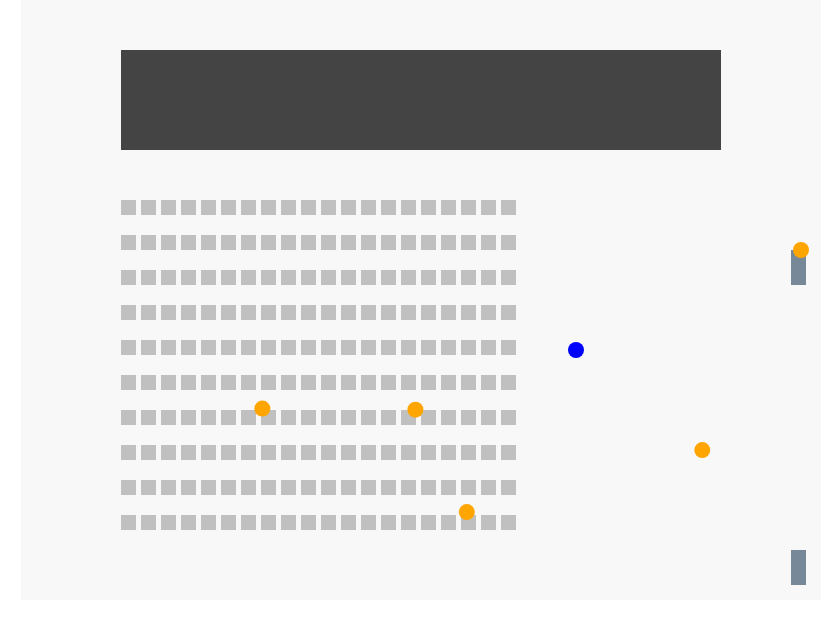
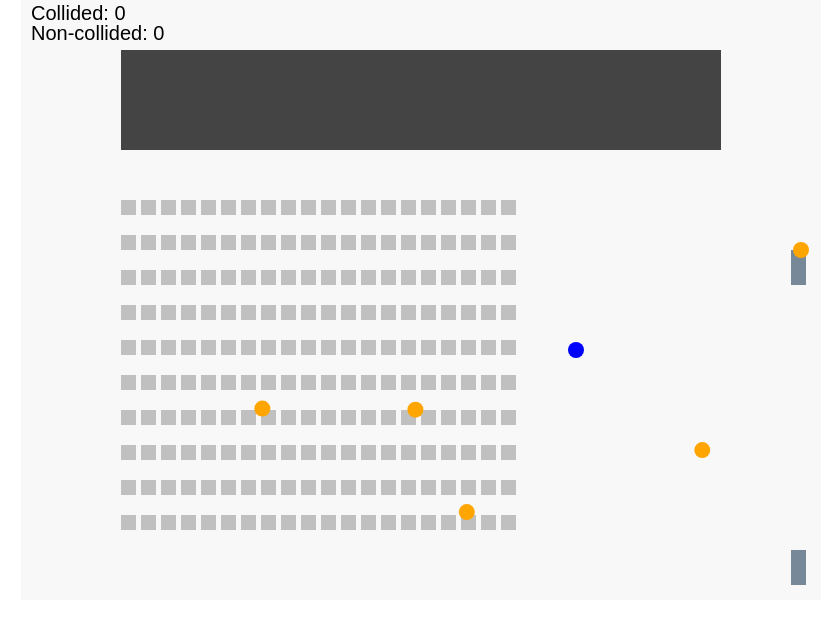
Before and after one commit to IFilkov/RunnerVolonter, a plain HTML site: page index.html in a window 1280 px wide. Shown: the whole page, without its empty margins (219-1059 px from the left). Drawn offline with Linux system fonts and the light colour scheme.

Commit message:
Update index.html рабочая версия

```diff
--- a/index.html
+++ b/index.html
@@ -1,6 +1,5 @@
 <!DOCTYPE html>
 <html>
-
   <head>
     <style>
       * {
@@ -20,8 +19,8 @@
     <canvas id="canvas" width="800" height="600"></canvas>
 
     <script>
-    let canvas = document.getElementById('canvas');
-    let ctx = canvas.getContext('2d');
+      let canvas = document.getElementById("canvas");
+      let ctx = canvas.getContext("2d");
 
       let keysPressed = {};
       let seats = new Array(200).fill(false);
@@ -31,7 +30,7 @@
         x: canvas.width - 245,
         y: 350,
         radius: 8,
-      speed: 2
+        speed: 2,
       };
 
       function drawSeats(startX, startY, rows, cols) {
@@ -43,9 +42,9 @@
         for (let i = 0; i < rows; i++) {
           for (let j = 0; j < cols; j++) {
             if (!seats[i * cols + j]) {
-            ctx.fillStyle = '#c0c0c0';
+              ctx.fillStyle = "#c0c0c0";
             } else {
-            ctx.fillStyle = '#006400';
+              ctx.fillStyle = "#006400";
             }
             let x = startX + j * (seatWidth + seatGap);
             let y = startY + i * (seatHeight + seatGap + rowGap);
@@ -57,39 +56,48 @@
       function findFreeSeat() {
         const availableSeatsIndices = seats
           .map((taken, index) => ({ taken, index }))
-        .filter(seat => !seat.taken)
-        .map(seat => seat.index);
+          .filter((seat) => !seat.taken)
+          .map((seat) => seat.index);
 
         if (availableSeatsIndices.length === 0) {
           return -1; // Если свободных мест нет, возвращаем -1
         }
 
         // Возвращаем случайный индекс из списка свободных мест
-      const randomIndex = Math.floor(Math.random() * availableSeatsIndices.length);
+        const randomIndex = Math.floor(
+          Math.random() * availableSeatsIndices.length
+        );
         return availableSeatsIndices[randomIndex];
       }
 
       function drawStage(x, y, width, height) {
-      ctx.fillStyle = '#444444';
+        ctx.fillStyle = "#444444";
         ctx.fillRect(x, y, width, height);
       }
 
       function drawEntrance(x, y, width, height) {
-      ctx.fillStyle = '#778899';
+        ctx.fillStyle = "#778899";
         ctx.fillRect(x, y, width, height);
       }
 
       function drawSpectators() {
-      spectators.forEach(spectator => {
+        spectators.forEach((spectator) => {
           ctx.fillStyle = spectator.color;
           ctx.beginPath();
-        ctx.arc(spectator.x, spectator.y, spectator.radius, 0, Math.PI * 2, true);
+          ctx.arc(
+            spectator.x,
+            spectator.y,
+            spectator.radius,
+            0,
+            Math.PI * 2,
+            true
+          );
           ctx.fill();
         });
       }
 
       function drawHero() {
-      ctx.fillStyle = '#0000FF';
+        ctx.fillStyle = "#0000FF";
         ctx.beginPath();
         ctx.arc(hero.x, hero.y, hero.radius, 0, Math.PI * 2, true);
         ctx.fill();
@@ -104,13 +112,14 @@
         let upperEntranceY = 250; // Высота на холсте для верхнего входа.
         let lowerEntranceY = canvas.height - 60; // Высота на холсте для нижнего входа.
         // Инициализируем потенциальных зрителей
-      for (let i = 0; i < 180; i++) { // 108 зрителей, как последний уменьшенный на 40% объем
-        let y = i % 2 === 0 ? upperEntranceY : lowerEntranceY // чередуем входы
+        for (let i = 0; i < 180; i++) {
+          // 108 зрителей, как последний уменьшенный на 40% объем
+          let y = i % 2 === 0 ? upperEntranceY : lowerEntranceY; // чередуем входы
           potentialSpectators.push({
             x: entranceX,
             y: y,
             radius: 8,
-          color: 'orange',
+            color: "orange",
             speed: Math.random() * 2 + 1,
             targetSeat: -1, // Начальное место пока не определено
             isSeated: false,
@@ -177,21 +186,17 @@
         // Если расстояние между центрами кругов меньше суммы радиусов, произошла коллизия
         return distance < hero.radius + spectator.radius;
       }
+      let collidedSpectators = 0;
+      let nonCollidedSpectators = 0;
       let startX = 100; // X координата начала строчки сидений
       let startY = 200; // Y координата начала строчки сидений
+
       function updateSpectators() {
         spectators.forEach((spectator) => {
           if (!spectator.isSeated) {
-          // Если у зрителя нет целевого места, находим для него свободное место
-          if (!spectator.isSeated && checkCollisionWithHero(spectator)) {
-            spectator.color = 'green'; // При коллизии перекрашиваем зрителя в зеленый
-          }
             if (spectator.targetSeat === -1) {
               spectator.targetSeat = findFreeSeat();
-          }
-
-          // Если свободное место не найдено (все места заняты), зритель останется на месте
-          if (spectator.targetSeat !== -1) {
+            } else {
               let seatWidth = 15;
               let seatHeight = 15;
               let seatGap = 5; // Промежуток между сидениями
@@ -200,23 +205,33 @@
               let targetRow = Math.floor(spectator.targetSeat / 20);
               let targetCol = spectator.targetSeat % 20;
               let targetX = startX + targetCol * (seatWidth + seatGap);
-            let targetY = startY + targetRow * (seatHeight + seatGap + rowGap);
+              let targetY =
+                startY + targetRow * (seatHeight + seatGap + rowGap);
 
-            // Двигаем зрителя к его целевому сидению
               if (Math.abs(spectator.x - targetX) > spectator.speed) {
-              spectator.x += Math.sign(targetX - spectator.x) * spectator.speed;
+                spectator.x +=
+                  Math.sign(targetX - spectator.x) * spectator.speed;
               }
               if (Math.abs(spectator.y - targetY) > spectator.speed) {
-              spectator.y += Math.sign(targetY - spectator.y) * spectator.speed;
+                spectator.y +=
+                  Math.sign(targetY - spectator.y) * spectator.speed;
               }
               spectator.y += (Math.random() - 0.5) * 5;
-            // Проверяем, достиг ли зритель своего места
+
               if (
                 Math.abs(spectator.x - targetX) < 1 &&
                 Math.abs(spectator.y - targetY) < 1
               ) {
                 seats[spectator.targetSeat] = true; // Место занято
                 spectator.isSeated = true; // Зритель сел
+
+                // Проверяем коллизию при занятии места
+                if (checkCollisionWithHero(spectator)) {
+                  spectator.color = "green"; // При коллизии перекрашиваем зрителя в зеленый
+                  collidedSpectators++; // Увеличиваем счетчик вошедших в коллизию зрителей
+                } else {
+                  nonCollidedSpectators++; // Увеличиваем счетчик не вошедших в коллизию зрителей
+                }
               }
             }
           }
@@ -224,13 +239,26 @@
       }
 
       function updateHeroPosition() {
-      if (keysPressed['ArrowLeft']) hero.x -= hero.speed;
-      if (keysPressed['ArrowRight']) hero.x += hero.speed;
-      if (keysPressed['ArrowUp']) hero.y -= hero.speed;
-      if (keysPressed['ArrowDown']) hero.y += hero.speed;
+        if (keysPressed["ArrowLeft"]) hero.x -= hero.speed;
+        if (keysPressed["ArrowRight"]) hero.x += hero.speed;
+        if (keysPressed["ArrowUp"]) hero.y -= hero.speed;
+        if (keysPressed["ArrowDown"]) hero.y += hero.speed;
 
-      hero.x = Math.max(hero.radius, Math.min(canvas.width - hero.radius, hero.x));
-      hero.y = Math.max(hero.radius, Math.min(canvas.height - hero.radius, hero.y));
+        hero.x = Math.max(
+          hero.radius,
+          Math.min(canvas.width - hero.radius, hero.x)
+        );
+        hero.y = Math.max(
+          hero.radius,
+          Math.min(canvas.height - hero.radius, hero.y)
+        );
+        // Проверяем коллизии с зрителями
+        spectators.forEach((spectator) => {
+          if (!spectator.isSeated && checkCollisionWithHero(spectator)) {
+            spectator.color = "green"; // При коллизии перекрашиваем зрителя в зеленый
+            collidedSpectators++; // Увеличиваем счетчик вошедших в коллизию зрителей
+          }
+        });
       }
 
       function gameLoop() {
@@ -244,22 +272,24 @@
         updateSpectators();
         updateHeroPosition();
         drawHero();
+        // Отрисовка счетчиков
+        ctx.fillStyle = "#000";
+        ctx.font = "20px Arial";
+        ctx.fillText(`Collided: ${collidedSpectators}`, 10, 20);
+        ctx.fillText(`Non-collided: ${nonCollidedSpectators}`, 10, 40);
         requestAnimationFrame(gameLoop);
       }
 
-    window.addEventListener('keydown', (e) => {
+      window.addEventListener("keydown", (e) => {
         keysPressed[e.key] = true;
       });
 
-    window.addEventListener('keyup', (e) => {
+      window.addEventListener("keyup", (e) => {
         keysPressed[e.key] = false;
       });
-
 
       initializeSpectators();
       requestAnimationFrame(gameLoop);
     </script>
-
   </body>
-
 </html>
```
Lines whose indentation alone changed are shown as unchanged.
